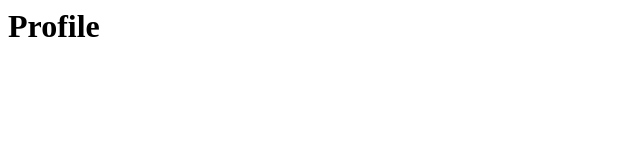
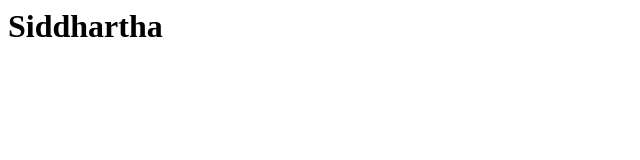
Before and after one commit to Siddharthashell/nexcloud-b2-devops1, a plain HTML site: page index.html in a window 1280 px wide. Shown: the whole page, without its empty margins (0-640 px from the left). Drawn offline with Linux system fonts and the light colour scheme.

Commit message:
Updates on index.html in child branch

```diff
--- a/index.html
+++ b/index.html
@@ -1 +1 @@
-<h1> Profile <h1>
+<h1> Siddhartha <h1>
```
